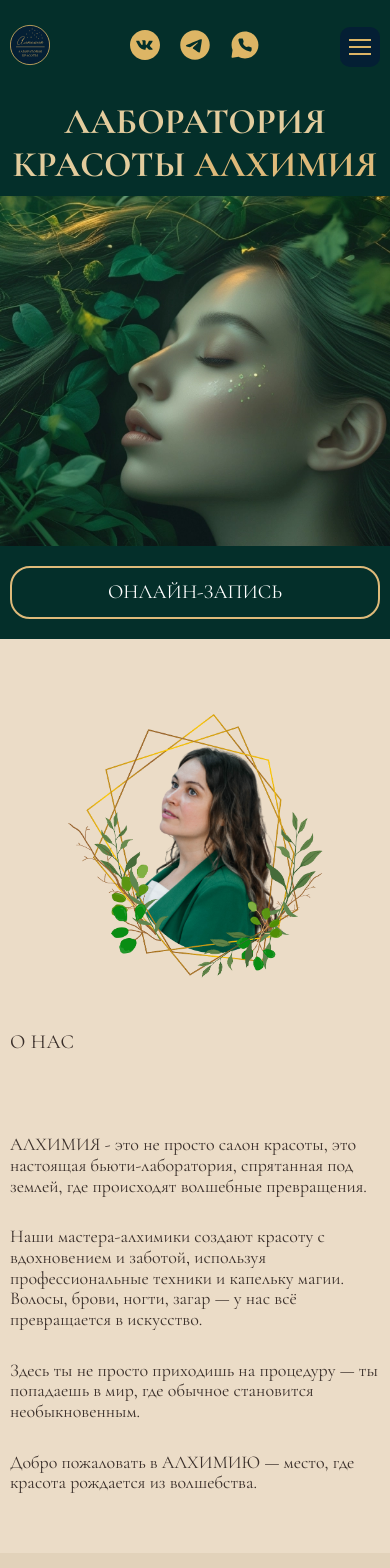
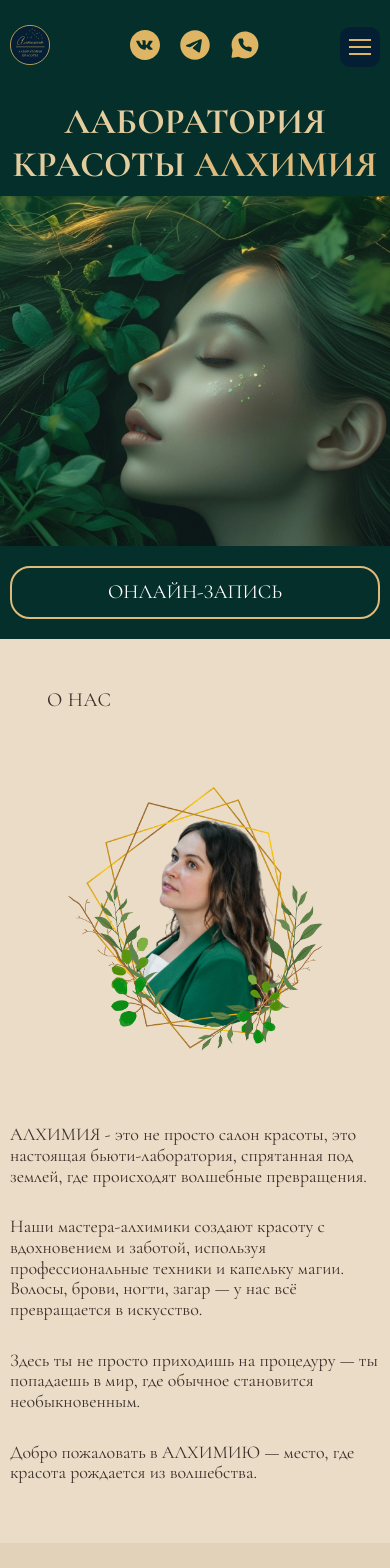
Before and after one commit to darina1970/Alchemy-Beauty-Salon, a React (Vite) app: page / in a window 390 px wide. Shown: the top 1568 px of the page. Built offline with nearby package versions, Linux system fonts and the light colour scheme.

Commit message:
fix transition to column in adaptive

```diff
--- a/src/pages/Home/sections/About/About.jsx
+++ b/src/pages/Home/sections/About/About.jsx
@@ -6,6 +6,14 @@ const About = ({ variant }) => {
   return (
     <section className={`section section-${variant}`}>
       <div className={`container ${styles.aboutContainer}`}>
+        <div className={styles.mobileTitle}>
+          <h2>О НАС</h2>
+        </div>
+
+        <div className={styles.imageWrapper}>
+          <img src={owner} alt="Основатель салона" className={styles.aboutImage} />
+        </div>
+
         <div className={styles.textBlock}>
           <h2>О НАС</h2>
 
@@ -25,10 +33,6 @@ const About = ({ variant }) => {
             Добро пожаловать в АЛХИМИЮ — место, где красота рождается из волшебства.
           </p>
         </div>
-
-                <div className={styles.imageWrapper}>
-                    <img src={owner} alt="Основатель салона" className={styles.aboutImage} />
-                </div>
       </div>
     </section>
   );
--- a/src/pages/Home/sections/About/About.module.css
+++ b/src/pages/Home/sections/About/About.module.css
@@ -3,21 +3,6 @@
         align-items: flex-start;
         gap: 5%;
         flex-wrap: wrap;
-}
-
-.textBlock {
-    flex: 1;
-    max-width: 35vw;
-    order: 1;
-}
-
-.textBlock h2 {
-    margin-bottom: 60px;
-}
-
-.text {
-    padding-bottom: 30px;
-    padding-top: 20px;
     }
 
     .imageWrapper {
@@ -33,7 +18,27 @@
     .aboutImage {
         width: 100%;
         height: auto;
-    object-fit: cover; }
+        object-fit: cover;
+    }
+
+    .textBlock {
+        flex: 1;
+        max-width: 35vw;
+        order: 3;
+    }
+
+    .textBlock h2 {
+        margin-bottom: 60px;
+    }
+
+    .text {
+        padding-top: 20px;
+        padding-bottom: 30px;
+    }
+
+    .mobileTitle {
+        display: none;
+    }
 
 @media (max-width: 1024px) {
     .aboutContainer {
@@ -48,8 +53,20 @@
 
     .textBlock {
         max-width: 100%;
+        text-align: left;
         order: 3;
-    text-align:left;
+    }
+
+    .mobileTitle {
+        display: block;
+        width: 80%;
+        text-align: left;
+        margin: 0 auto;
+        order: 1;
+    }
+
+    .textBlock h2 {
+        display: none;
     }
 }
 
@@ -64,20 +81,13 @@
         max-width: 80%;
     }
 
-h2 {
-    order: 1;
-    text-align: left;
-}
-
     .imageWrapper {
         order: 2;
-    max-width: 80%;
         margin: 0 auto;
     }
 
     .textBlock {
         order: 3;
-    max-width: 100%;
     }
 
     .text {
@@ -87,7 +97,6 @@ h2 {
 
 @media (max-width: 767px) {
     .aboutContainer {
-        flex-direction: column;
         gap: 20px;
     }
 
--- a/src/pages/Masters/MasterCard.module.css
+++ b/src/pages/Masters/MasterCard.module.css
@@ -87,9 +87,18 @@
     justify-content: center;
 }
 
-@media (max-width: 1024px) {
+@media (max-width: 950px) {
     .wrapper {
-        gap: 40px;
+        gap: 30px;
+    }
+
+    .button {
+        padding: 20px 40px;
+    }
+}
+
+@media (max-width: 768px) {
+    .wrapper {
         flex-direction: column;
     }
 
```
Lines whose indentation alone changed are shown as unchanged.
